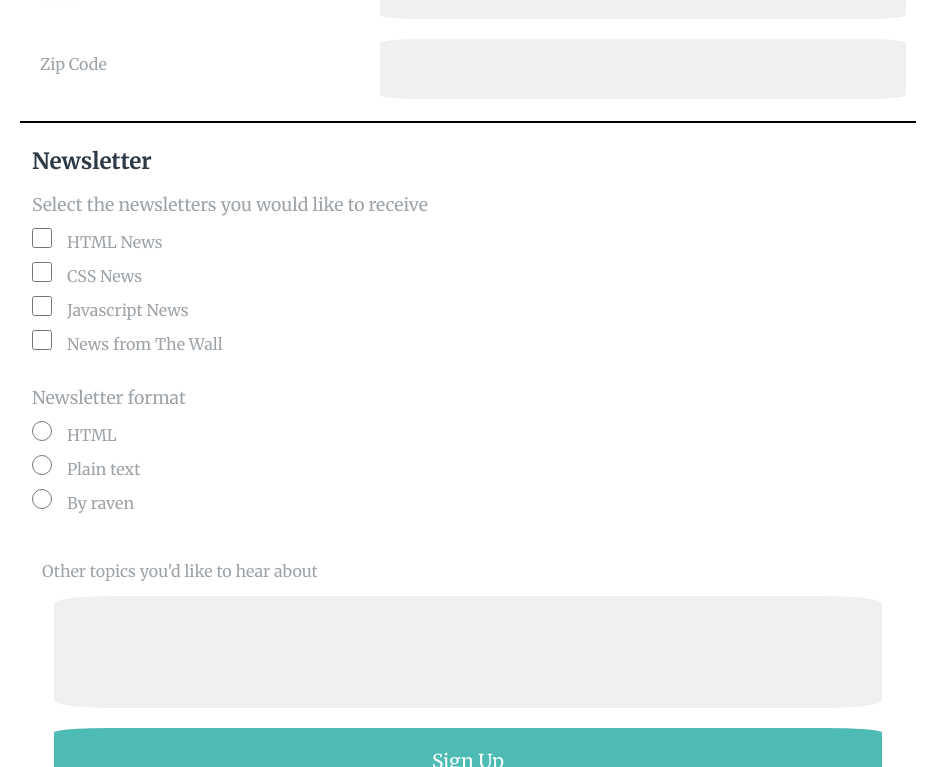
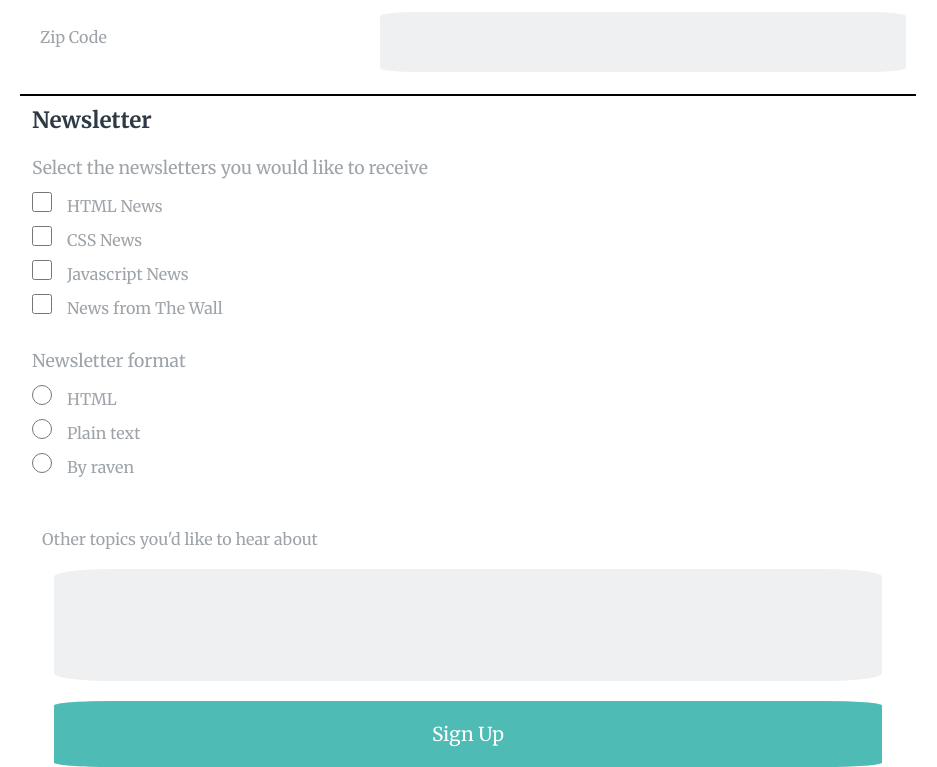
Before and after one commit to trvvss/Online-Registration, a plain HTML site: page index.html in a window 1280 px wide. Shown: the part 759-1526 px from the top of the page, without its empty margins (172-1109 px from the left). Drawn offline with Linux system fonts and the light colour scheme.

Commit message:
Changed h2 tags to legend tags within my fieldsets
For accessibility

```diff
--- a/css/main.css
+++ b/css/main.css
@@ -18,9 +18,14 @@
 }
 
 
-h2 {
+h2, legend {
   color: #2d3945;
   font-size: 1.4em;
+}
+
+legend {
+  padding-top: 10px;
+  font-weight: bolder;
 }
 
 p {
@@ -39,6 +44,11 @@
 
 .left-align {
   text-align: left;
+}
+
+.clearformatting {
+  font-size: initial;
+  font-weight: initial;
 }
 
 /*Header Styles*/
--- a/index.html
+++ b/index.html
@@ -22,7 +22,7 @@
     </div>
     <form action="index.html" method="post">
       <fieldset id="contact-info">
-        <h2 class="left-align">Contact Information</h2>
+        <legend class="left-align">Contact Information</legend>
           <label for="name">Full Name</label>
           <input type="text" id="name" name="user_name" placeholder="Required">
         <label for="email">Email Address</label>
@@ -35,7 +35,9 @@
         <input type="text" id="city" name="user_city">
         <label for="state">State</label>
         <select id="state" name="user_state">
-          <option value="choose_state" selected>Choose State</option>
+<!--          I kept the following in my code, but commented out for my potential future reference-->
+<!--          <option value="choose_state" selected>Choose State</option>-->
+          <option value=”” disabled selected hidden>Choose State</option>
           <option value="winterfell">The North</option>
           <option value="riverrun">The Riverlands</option>
           <option value="eyrie">The Vale</option>
@@ -50,7 +52,7 @@
       </fieldset>
 
       <fieldset id="newsletter">
-        <h2 class="left-align">Newsletter</h2>
+        <legend class="left-align">Newsletter</legend>
         <p class="left-align">Select the newsletters you would like to receive</p>
         <label for="html"><input type="checkbox" id="html" value="html_news" name="user_interest">HTML News</label><br>
         <label for="css"><input type="checkbox" id="css" value="css_news" name="user_interest">CSS News</label><br>
@@ -65,7 +67,7 @@
       </fieldset>
 
       <fieldset>
-        <label for="other_topics">Other topics you'd like to hear about</label>
+        <legend class="clearformatting left-align"><label for="other_topics">Other topics you'd like to hear about</label></legend>
         <textarea id="other_topics" name="other_topics"></textarea><br>
        <button>Sign Up</button>
       </fieldset>
```
